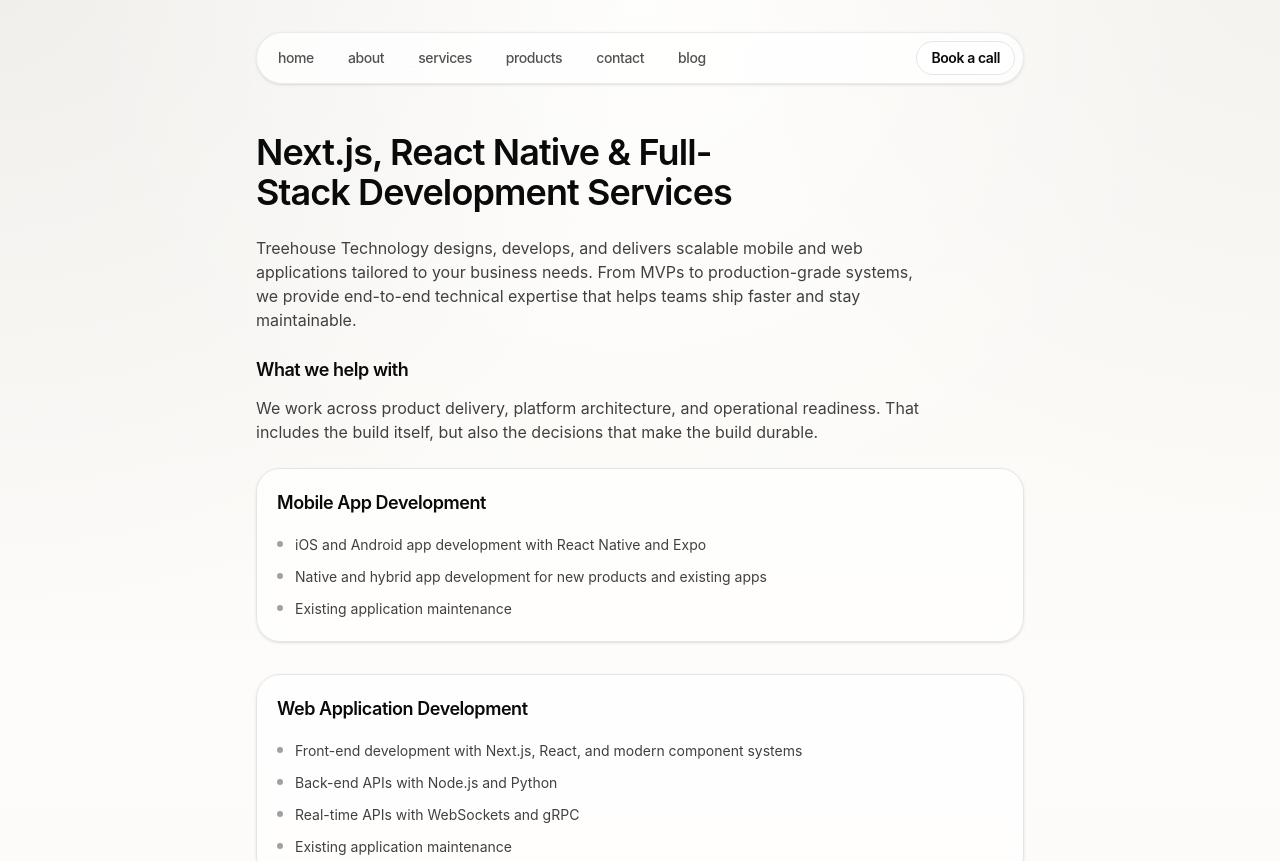
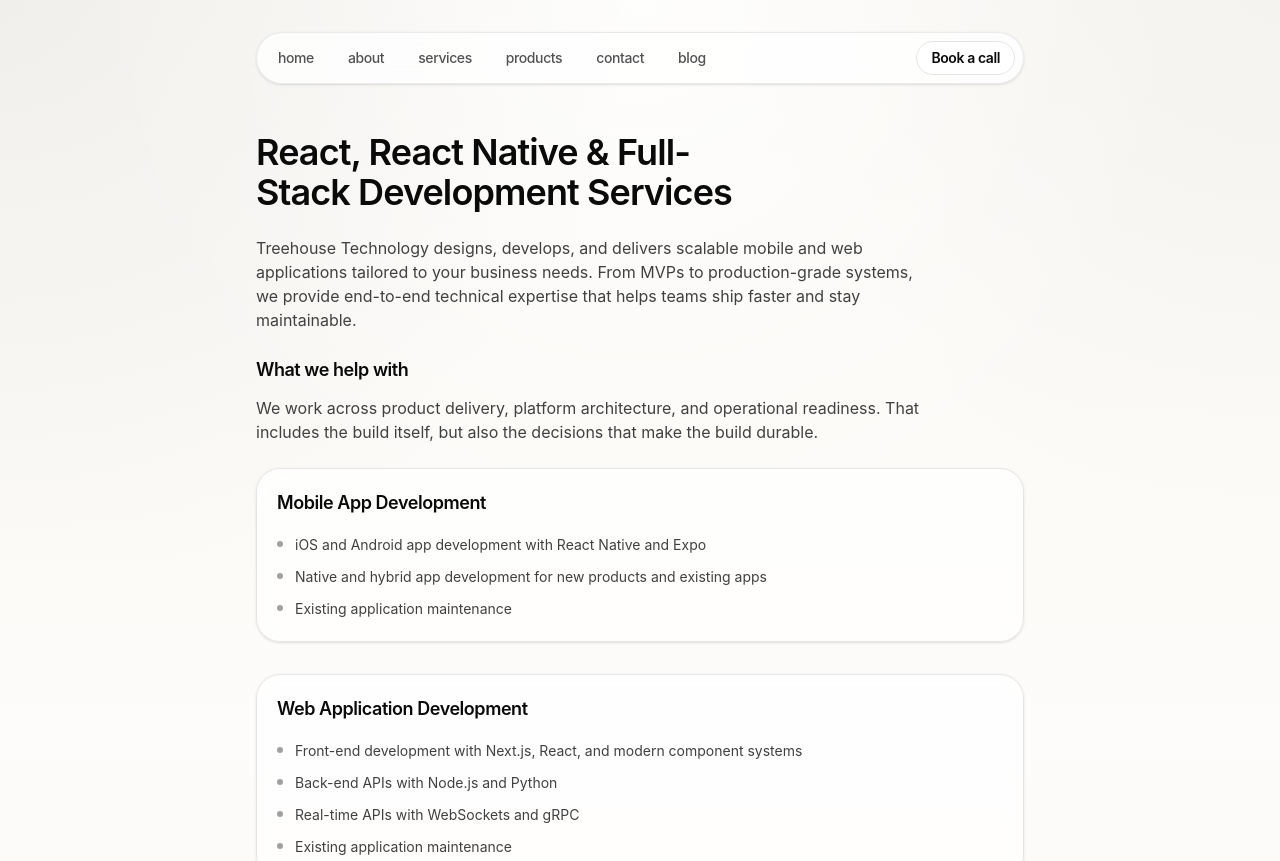
Before and after one commit to TreehouseTechnology/marketing-site, a Next.js app: page /services in a window 1280 px wide. Shown: the top 861 px of the page. Built offline with nearby package versions, Linux system fonts and the light colour scheme.

Commit message:
Update page titles

```diff
--- a/src/app/page.tsx
+++ b/src/app/page.tsx
@@ -8,7 +8,7 @@
 } from "@/lib/seo";
 
 export const metadata = createPageMetadata({
-  title: "Next.js, React Native & Full-Stack Development",
+  title: "React, React Native & Full-Stack Development",
   description: siteDescription,
   canonicalPath: "/",
 });
@@ -61,7 +61,10 @@
           <ul className="mt-4 space-y-3 text-sm leading-6 text-neutral-700 dark:text-neutral-300">
             <li>Product discovery, MVP planning, and build scoping</li>
             <li>Mobile app development with React Native and Expo</li>
-            <li>Web app development with Next.js, React, Node.js, and Python</li>
+            <li>
+              Web app development with Next.js, React, Node.js, Python, and
+              Rust.
+            </li>
             <li>Technical audits, architecture, and team augmentation</li>
           </ul>
         </div>
@@ -75,8 +78,12 @@
           </h2>
           <ul className="mt-4 space-y-3 text-sm leading-6 text-neutral-700 dark:text-neutral-300">
             <li>Founder-led delivery with 13 years of startup experience</li>
-            <li>Small-team communication and direct implementation ownership</li>
-            <li>Practical architecture that balances speed and maintainability</li>
+            <li>
+              Small-team communication and direct implementation ownership
+            </li>
+            <li>
+              Practical architecture that balances speed and maintainability
+            </li>
             <li>Clear delivery paths from prototype to production</li>
           </ul>
         </div>
--- a/src/app/products/listings/ftr-events.mdx
+++ b/src/app/products/listings/ftr-events.mdx
@@ -6,7 +6,7 @@
 running most of it's operations out of a Discord server, supplemented by
 Discord bots and spreadsheets.
 
-The app is developed using Next.js, hosted on AWS EC2. It has authentication powered
+The app is developed using Next.js, hosted on Railway. It has authentication powered
 by Auth.js and DynamoDB. The back-end is MySQL. It provides user registration, driver profile
 management, team creation and management, event registration, series registration, and admin
 functionalities so the FTR Events team can focus on the racing instead of series and event
--- a/src/app/services/page.tsx
+++ b/src/app/services/page.tsx
@@ -9,7 +9,7 @@
 } from "@/lib/seo";
 
 export const metadata = createPageMetadata({
-  title: "Next.js, React Native & Full-Stack Development Services",
+  title: "React, React Native & Full-Stack Development Services",
   description:
     "Treehouse Technology designs and builds MVPs, web applications, mobile apps, and cloud infrastructure for startups and small teams.",
   canonicalPath: "/services",
@@ -30,7 +30,7 @@
           serviceJsonLd({
             name: "Web Application Development",
             description:
-              "Next.js, React, Node.js, and Python development for production web applications.",
+              "Next.js, React, Node.js, Python, and Rust development for production web applications.",
             pathname: "/services",
           }),
           serviceJsonLd({
@@ -54,7 +54,7 @@
         ]}
       />
 
-      <PageTitle title="Next.js, React Native & Full-Stack Development Services" />
+      <PageTitle title="React, React Native & Full-Stack Development Services" />
 
       <p className="max-w-2xl text-neutral-700 dark:text-neutral-300">{`Treehouse Technology designs, develops, and delivers scalable mobile and web applications tailored to your business needs. From MVPs to production-grade systems, we provide end-to-end technical expertise that helps teams ship faster and stay maintainable.`}</p>
 
```
